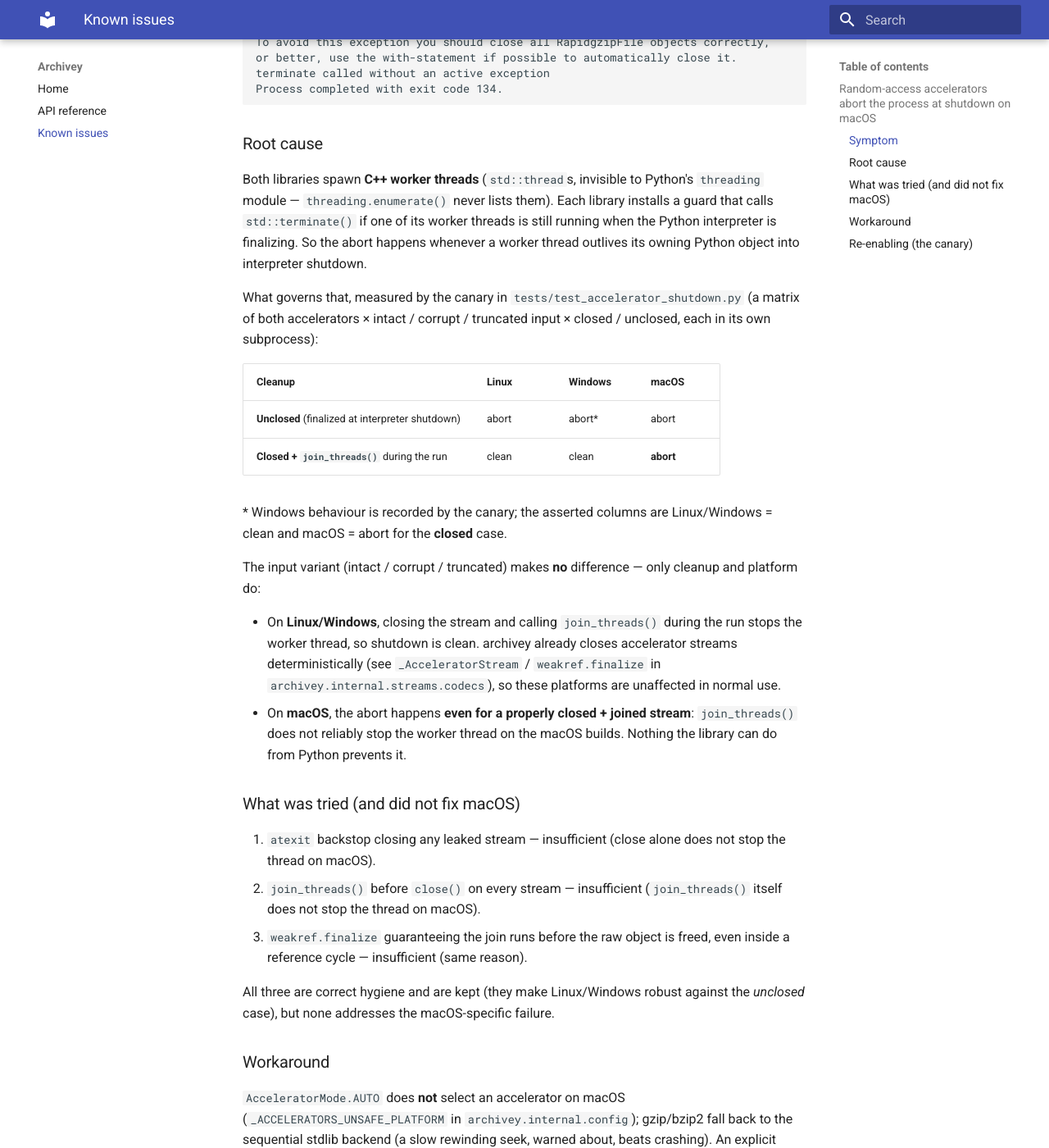
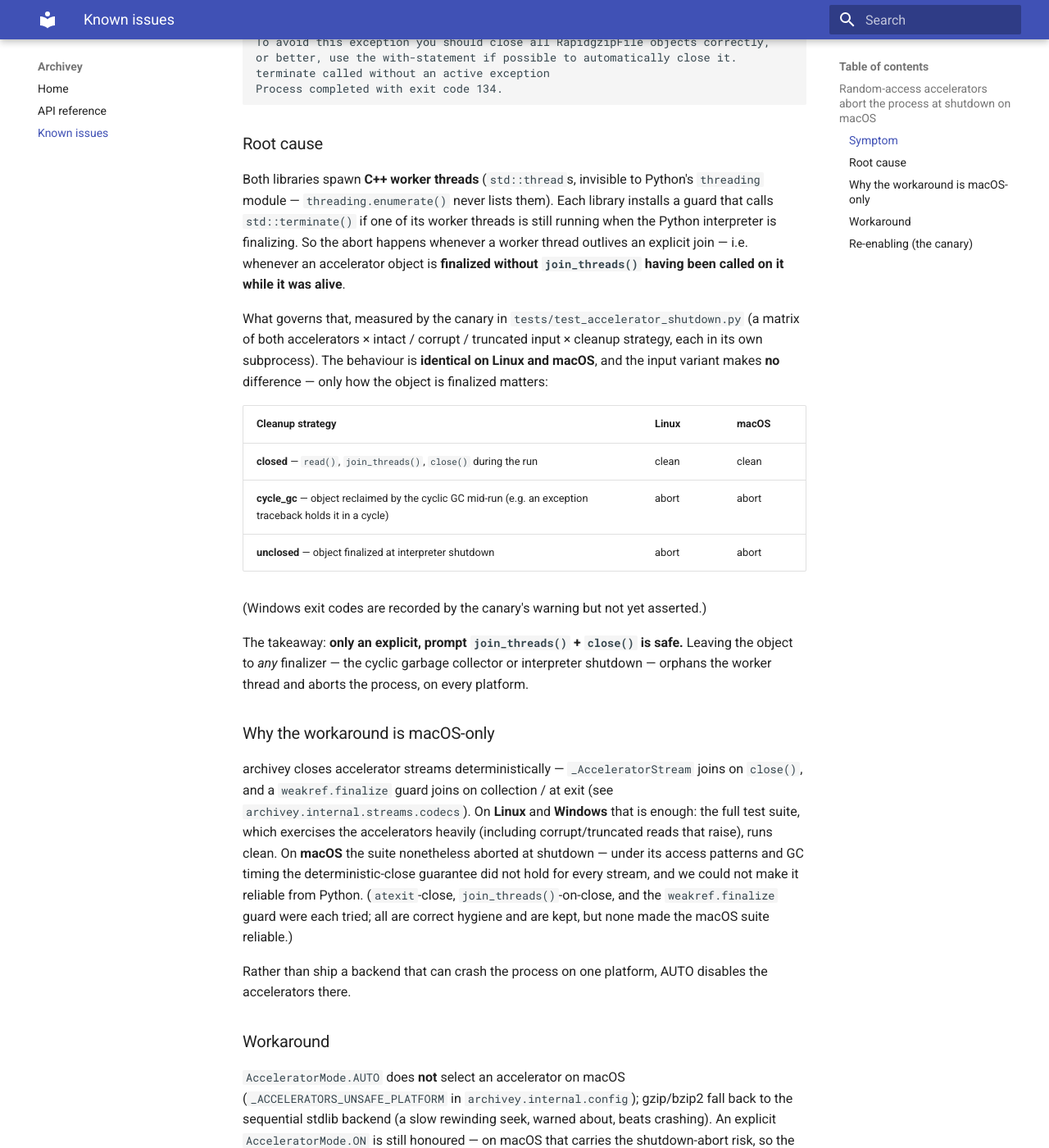
Before and after one commit to davitf/archivey-2, an MkDocs documentation site: the page built from docs/known-issues.md, in a window 1280 px wide and 1400 px high, scrolled down 469 px. Shown: the whole window at 82% size. Built offline with MkDocs 1.6.1 and Material for MkDocs 9.7.7, drawn with Linux system fonts in a browser that asks for light colours; some of the changed text lies outside the part shown.

Commit message:
test/docs: correct accelerator shutdown canary to measured behaviour
The macOS CI matrix from the canary proved the earlier hypothesis wrong: a
properly closed + joined accelerator stream exits cleanly on macOS too (identical
to Linux). The abort is not macOS-specific at the primitive level — what matters is
*how the object is finalized*, not the platform:

  closed (join_threads + close during run)  -> clean   (Linux & macOS)
  cycle_gc (reclaimed by cyclic GC mid-run) -> SIGABRT (Linux & macOS)
  unclosed (finalized at interpreter exit)  -> SIGABRT (Linux & macOS)

The input variant (intact/corrupt/truncated) is irrelevant. Added the cycle_gc
cell (the exception-traceback-cycle path) to characterise it.

Canary now asserts the true invariants: closed -> clean everywhere (the cleanup
contract), and cycle_gc/unclosed -> abort on the characterised platforms (the bug;
flips when an upstream release makes finalization safe -> re-enable signal). Windows
codes are recorded via the warning but not asserted yet.

Corrected docs/known-issues.md and the spec narrative accordingly: the workaround
is macOS-only not because close()/join_threads() fails there, but because archivey's
deterministic close could not be made reliable for every stream under the suite's
access patterns on macOS, so AUTO disables the accelerators there.

Co-Authored-By: Claude Opus 4.8 <noreply@anthropic.com>
Claude-Session: https://claude.ai/code/session_01XpZehm2wE9ZT5WwB2vpwvq

```diff
--- a/docs/known-issues.md
+++ b/docs/known-issues.md
@@ -25,43 +25,41 @@ Process completed with exit code 134.
 Both libraries spawn **C++ worker threads** (`std::thread`s, invisible to Python's
 `threading` module — `threading.enumerate()` never lists them). Each library installs a guard
 that calls `std::terminate()` if one of its worker threads is still running when the Python
-interpreter is finalizing. So the abort happens whenever a worker thread outlives its owning
-Python object into interpreter shutdown.
+interpreter is finalizing. So the abort happens whenever a worker thread outlives an explicit
+join — i.e. whenever an accelerator object is **finalized without `join_threads()` having been
+called on it while it was alive**.
 
 What governs that, measured by the canary in `tests/test_accelerator_shutdown.py` (a matrix of
-both accelerators × intact / corrupt / truncated input × closed / unclosed, each in its own
-subprocess):
+both accelerators × intact / corrupt / truncated input × cleanup strategy, each in its own
+subprocess). The behaviour is **identical on Linux and macOS**, and the input variant makes
+**no** difference — only how the object is finalized matters:
 
-| Cleanup | Linux | Windows | macOS |
-|---|---|---|---|
-| **Unclosed** (finalized at interpreter shutdown) | abort | abort\* | abort |
-| **Closed + `join_threads()`** during the run | clean | clean | **abort** |
+| Cleanup strategy | Linux | macOS |
+|---|---|---|
+| **closed** — `read()`, `join_threads()`, `close()` during the run | clean | clean |
+| **cycle_gc** — object reclaimed by the cyclic GC mid-run (e.g. an exception traceback holds it in a cycle) | abort | abort |
+| **unclosed** — object finalized at interpreter shutdown | abort | abort |
 
-\* Windows behaviour is recorded by the canary; the asserted columns are Linux/Windows = clean
-and macOS = abort for the **closed** case.
+(Windows exit codes are recorded by the canary's warning but not yet asserted.)
 
-The input variant (intact / corrupt / truncated) makes **no** difference — only cleanup and
-platform do:
+The takeaway: **only an explicit, prompt `join_threads()` + `close()` is safe.** Leaving the
+object to *any* finalizer — the cyclic garbage collector or interpreter shutdown — orphans the
+worker thread and aborts the process, on every platform.
 
-- On **Linux/Windows**, closing the stream and calling `join_threads()` during the run stops
-  the worker thread, so shutdown is clean. archivey already closes accelerator streams
-  deterministically (see `_AcceleratorStream` / `weakref.finalize` in
-  `archivey.internal.streams.codecs`), so these platforms are unaffected in normal use.
-- On **macOS**, the abort happens **even for a properly closed + joined stream**:
-  `join_threads()` does not reliably stop the worker thread on the macOS builds. Nothing the
-  library can do from Python prevents it.
+### Why the workaround is macOS-only
 
-### What was tried (and did not fix macOS)
+archivey closes accelerator streams deterministically — `_AcceleratorStream` joins on
+`close()`, and a `weakref.finalize` guard joins on collection / at exit (see
+`archivey.internal.streams.codecs`). On **Linux** and **Windows** that is enough: the full
+test suite, which exercises the accelerators heavily (including corrupt/truncated reads that
+raise), runs clean. On **macOS** the suite nonetheless aborted at shutdown — under its access
+patterns and GC timing the deterministic-close guarantee did not hold for every stream, and we
+could not make it reliable from Python. (`atexit`-close, `join_threads()`-on-close, and the
+`weakref.finalize` guard were each tried; all are correct hygiene and are kept, but none made
+the macOS suite reliable.)
 
-1. `atexit` backstop closing any leaked stream — insufficient (close alone does not stop the
-   thread on macOS).
-2. `join_threads()` before `close()` on every stream — insufficient (`join_threads()` itself
-   does not stop the thread on macOS).
-3. `weakref.finalize` guaranteeing the join runs before the raw object is freed, even inside a
-   reference cycle — insufficient (same reason).
-
-All three are correct hygiene and are kept (they make Linux/Windows robust against the
-*unclosed* case), but none addresses the macOS-specific failure.
+Rather than ship a backend that can crash the process on one platform, AUTO disables the
+accelerators there.
 
 ### Workaround
 
@@ -74,7 +72,10 @@ in-process forced-`ON` tests are skipped there.
 ### Re-enabling (the canary)
 
 `tests/test_accelerator_shutdown.py` asserts the current state: the **closed** case exits
-cleanly off macOS and is **expected to abort on macOS**. If a future `rapidgzip` /
-`indexed_bzip2` release makes the closed case exit cleanly on macOS, the macOS assertion
-**fails** — that is the signal to revisit `_ACCELERATORS_UNSAFE_PLATFORM` and re-enable the
-accelerators (per-accelerator, since the canary characterises each one separately).
+cleanly (the cleanup contract archivey depends on), and the **cycle_gc** and **unclosed**
+cases — an object finalized without an explicit join — **abort**. If a future `rapidgzip` /
+`indexed_bzip2` release no longer aborts when an object is finalized by the GC or at shutdown
+(e.g. it joins its threads in the destructor, or makes them non-fatal at finalization), those
+assertions **fail** — that is the signal that relying on the runtime to clean up is safe, and
+to revisit `_ACCELERATORS_UNSAFE_PLATFORM` and re-enable the accelerators (per-accelerator,
+since the canary characterises each one separately).
```
Also changed, not shown: openspec/specs/seekable-decompressor-streams/spec.md (+12 -9 lines), 1 other file.
